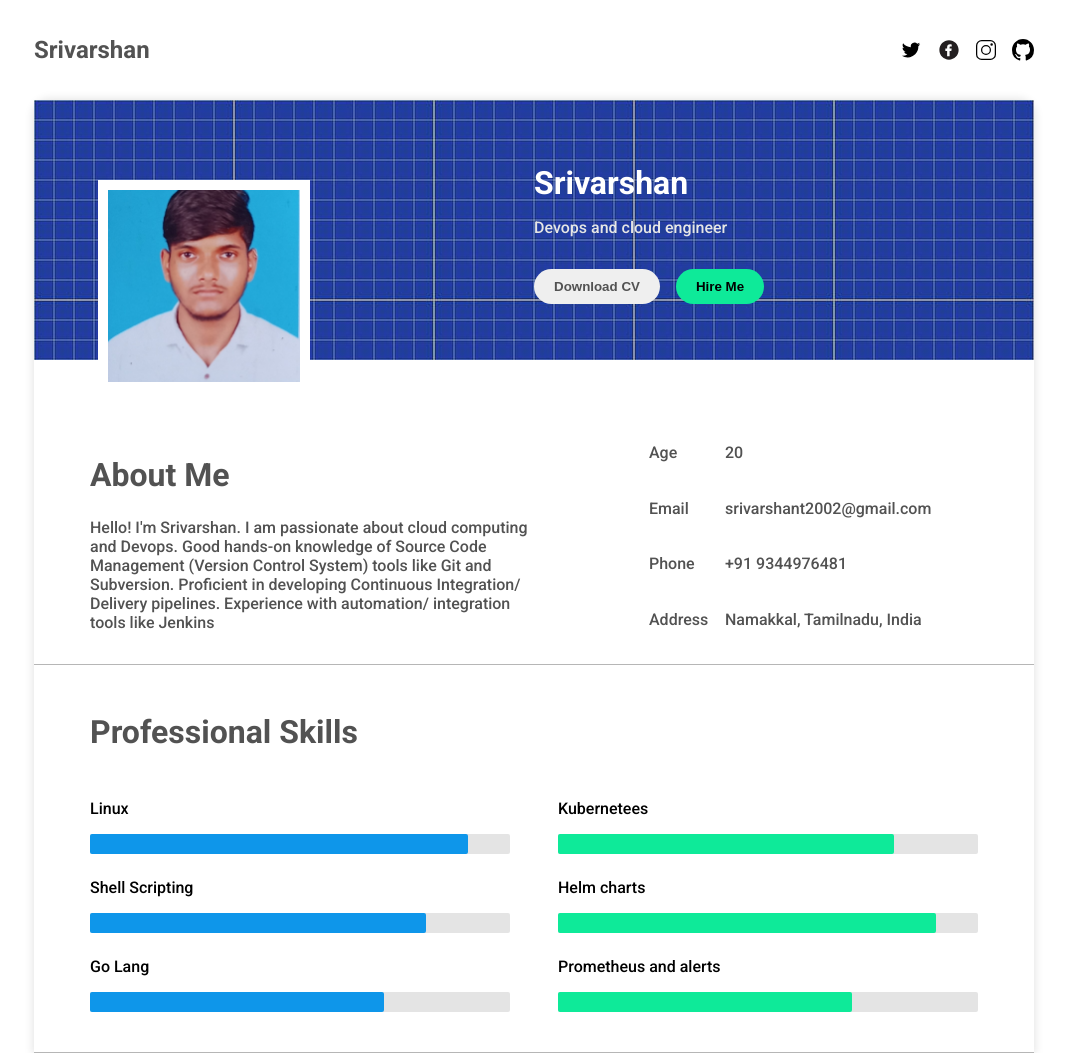
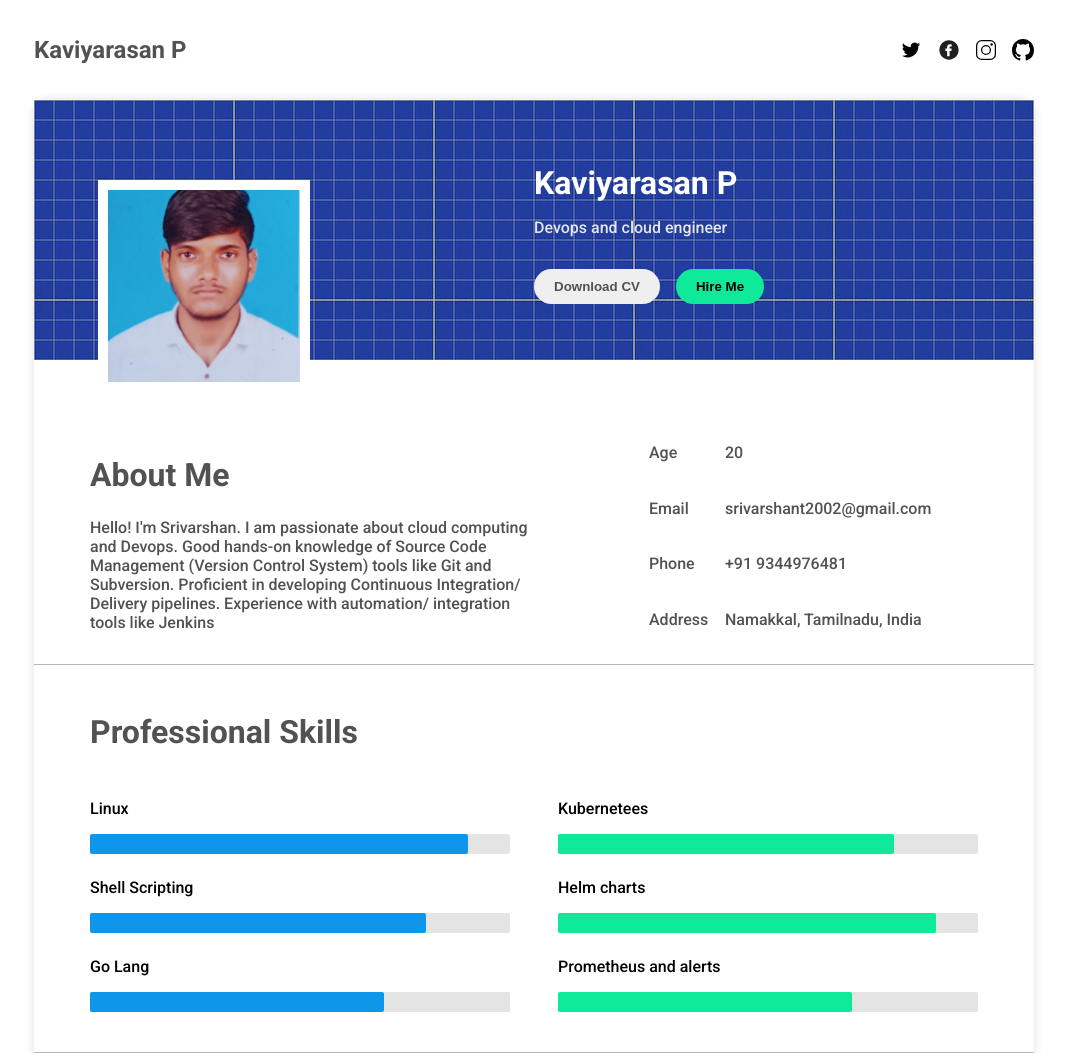
Before and after one commit to IBM-EPBL/IBM-Project-32105-1660208083, a plain HTML site: page IBM-ASSIGNMENT/Team Leader Kaviyarasan/assignment1/index.html in a window 1280 px wide. Shown: the whole page, without its empty margins (106-1173 px from the left). Drawn offline with Linux system fonts and the light colour scheme.

Commit message:
Update index.html

```diff
--- a/IBM-ASSIGNMENT/Team Leader Kaviyarasan/assignment1/index.html
+++ b/IBM-ASSIGNMENT/Team Leader Kaviyarasan/assignment1/index.html
@@ -10,7 +10,7 @@
   <body>
     <div class="wrapper">
       <div class="top">
-        <h2>Srivarshan</h2>
+        <h2>Kaviyarasan P</h2>
         <div class="socials">
           <img src="twitter.svg" alt="" class="social" />
           <img src="facebook.svg" alt="" class="social" />
@@ -22,7 +22,7 @@
         <div class="head">
           <img src="profile.jpg" alt="" class="pic" />
           <div class="basic">
-            <h3>Srivarshan</h3>
+            <h3>Kaviyarasan P</h3>
             <p>Devops and cloud engineer</p>
             <div class="buttons">
               <button class="btn btn-cv">Download CV</button>
```
